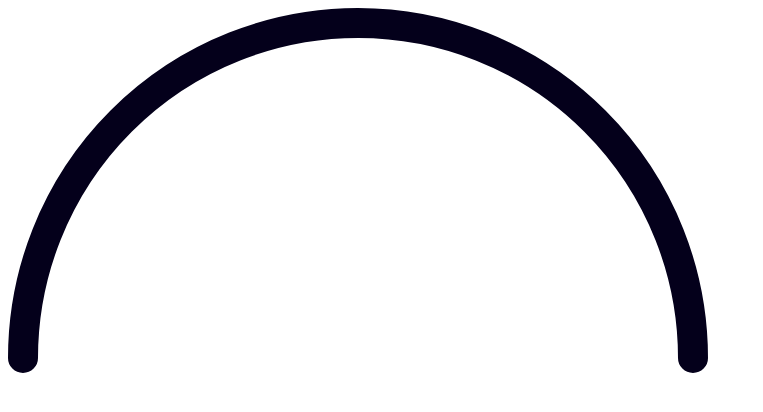
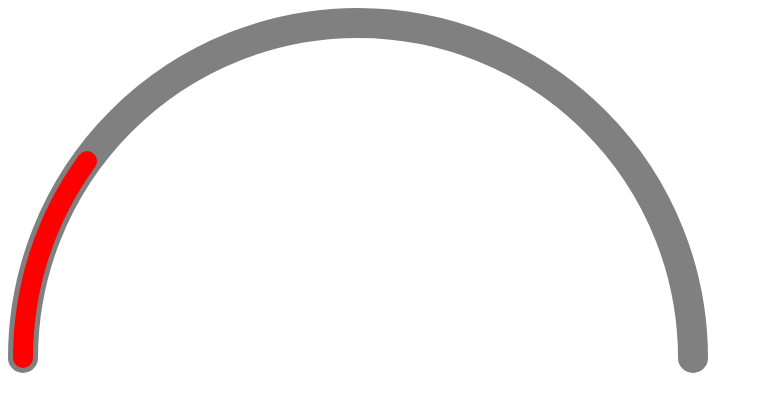
Before and after one commit to danilesky/react-circular-progress, a React app: page / in a window 1280 px wide. Shown: the top 412 px of the page, without its empty margins (0-763 px from the left). Built offline with nearby package versions, Linux system fonts and the light colour scheme; the HTML template or start-up script is replaced by a standard one.

Commit message:
add props and settings

```diff
--- a/src/Playground.tsx
+++ b/src/Playground.tsx
@@ -28,7 +28,12 @@ function Playground() {
         rangeType="closest"
         percentage={percentage}
       /> */}
-      <SemiCircularProgressBar canvasWidth={700} />
+      <SemiCircularProgressBar
+        activeBarStyle={{ color: "red", offset: 10 }}
+        backgroundBarStyle={{ color: "gray", width: 30 }}
+        canvasWidth={700}
+        percentage={20}
+      />
     </>
   );
 }
--- a/src/components/semi-circular-progress-bar.tsx
+++ b/src/components/semi-circular-progress-bar.tsx
@@ -1,19 +1,31 @@
-import { ReactElement } from "react";
+import { ReactElement, SVGProps } from "react";
 
 interface SemiCircularProgressBarProps {
   canvasWidth: number;
+  percentage: number;
+  backgroundBarStyle?: {
+    color?: string;
+    width?: number;
+    variant?: SVGProps<SVGSVGElement>["strokeLinecap"];
+  };
+  activeBarStyle?: {
+    offset?: number;
+    color?: string;
+    variant?: SVGProps<SVGSVGElement>["strokeLinecap"];
+  };
 }
 
 export function SemiCircularProgressBar({
   canvasWidth,
+  percentage,
+  activeBarStyle,
+  backgroundBarStyle,
 }: SemiCircularProgressBarProps): ReactElement {
-  const strokeWidth = 30;
-
+  const strokeWidth = backgroundBarStyle?.width ?? 30;
   const width = canvasWidth;
   const height = width / 2 + strokeWidth / 2;
 
   const radius = width / 2 - strokeWidth / 2;
-
   // Half circle circumference
   const circumference = Math.PI * radius;
 
@@ -24,17 +36,50 @@ export function SemiCircularProgressBar({
     arc: `a 1 1 0 0 1 ${width - strokeWidth} 0`,
   };
 
+  function percentageToOffset(percentage: number) {
+    let percentual = percentage;
+    if (percentual < 0) {
+      percentual = 0;
+    }
+    if (percentual > 100) {
+      percentual = 100;
+    }
+    return (circumference - (percentual / 100) * circumference).toString();
+  }
+
   return (
     <svg width={width} height={height}>
       <path
-        d={`${drawing.MOVE} ${drawing.arc}`}
+        d={`
+          ${drawing.MOVE}
+          ${drawing.arc}
+        `}
         style={{
-          transition: "stroke-dashoffset 0.35s",
-          stroke: "#04001b",
-          strokeLinecap: "round",
+          transition: "stroke-dashoffset 0.3s",
+          stroke: backgroundBarStyle?.color ?? "#000000",
+          strokeLinecap: backgroundBarStyle?.variant ?? "round",
           strokeDasharray: `${circumference}`,
-          strokeDashoffset: `${circumference - 1 * circumference}`,
+          strokeDashoffset: percentageToOffset(100),
           strokeWidth: `${strokeWidth}`,
+        }}
+        fill="none"
+      />
+      <path
+        d={`
+          ${drawing.MOVE}
+          ${drawing.arc}
+        `}
+        style={{
+          transition: "stroke-dashoffset 0.3s",
+          stroke: activeBarStyle?.color ?? "#000000",
+          strokeLinecap: activeBarStyle?.variant ?? "round",
+          strokeDasharray: `${circumference}`,
+          strokeDashoffset: percentageToOffset(percentage),
+          strokeWidth: `${
+            activeBarStyle?.offset
+              ? strokeWidth - activeBarStyle.offset
+              : strokeWidth
+          }`,
         }}
         fill="none"
       />
```
